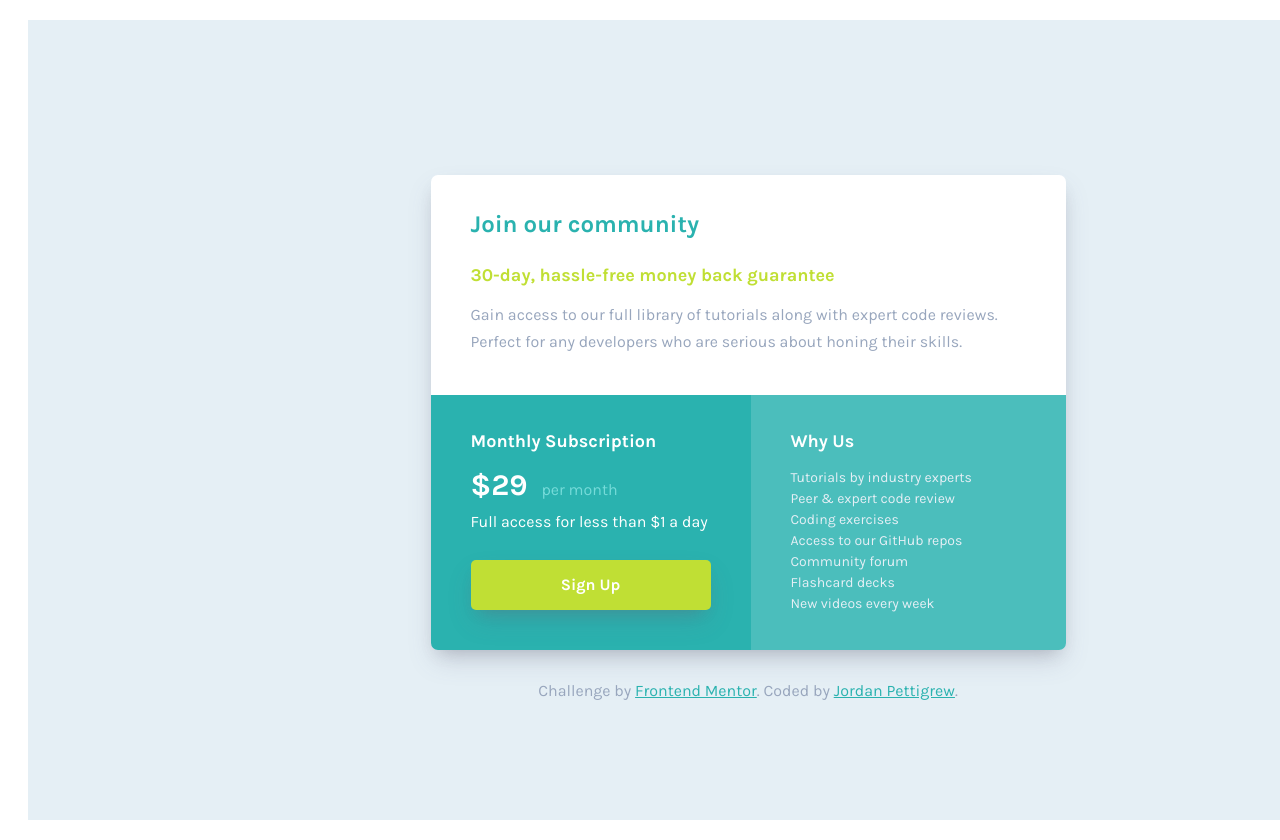
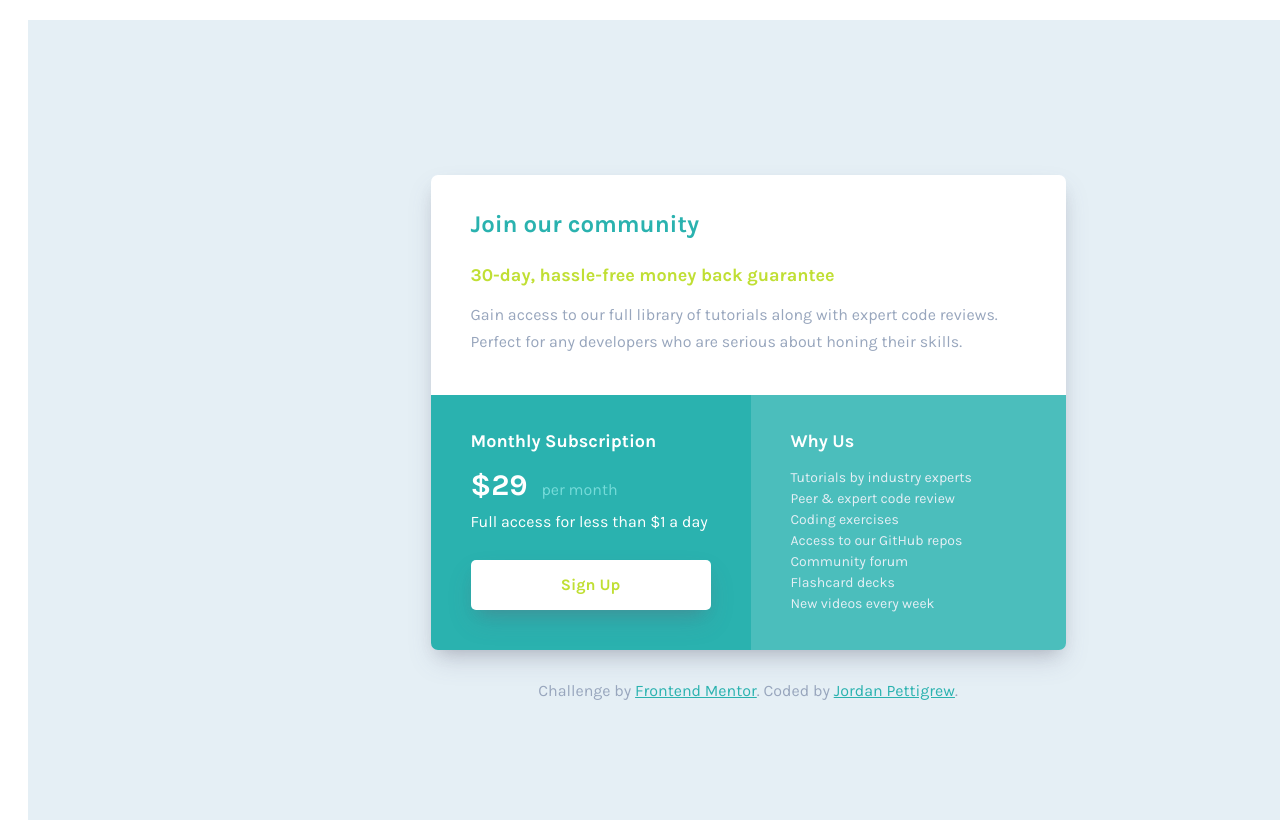
Before and after one commit to jxpettigrew/price-grid-component, a plain HTML site: page index.html in a window 1280 px wide. In both pictures the pointer is over the button "Sign Up". Shown: the top 840 px of the page. Drawn offline with Linux system fonts and the light colour scheme.

Commit message:
add hover state on button

```diff
--- a/style.css
+++ b/style.css
@@ -146,7 +146,12 @@ h2 {
     box-shadow: var(--dark-shadow) 0px 13px 27px -5px, var(--light-shadow) 0px 8px 16px -8px;
 }
 
-@media screen and (max-width: 500px) {
+.sign-up-button:hover {
+    background-color: var(--white);
+    color: var(--yellow-green);
+}
+
+@media screen and (max-width: 600px) {
     ul {
         font-size: 13px;
     }
@@ -215,7 +220,7 @@ h2 {
 
 }
 
-@media screen and (max-width: 374px) {
+@media screen and (max-width: 376px) {
     .background {
         margin: -10px;
     }
```
